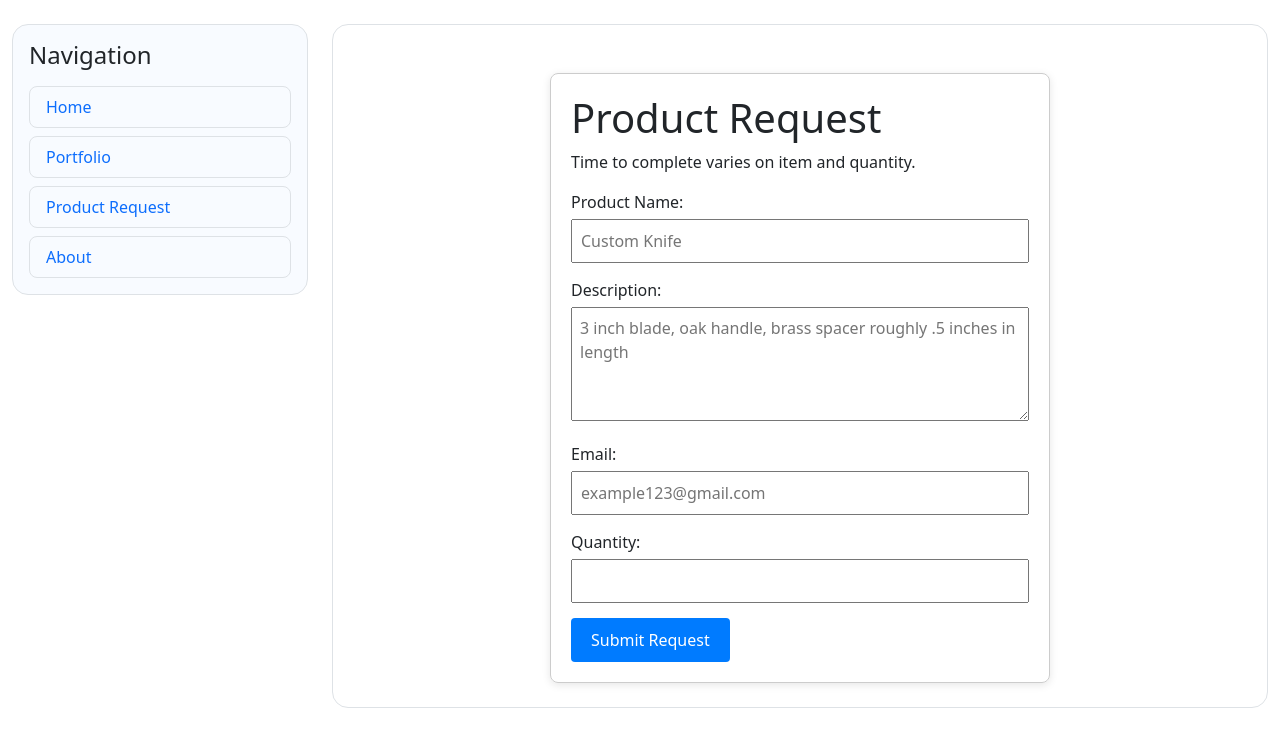
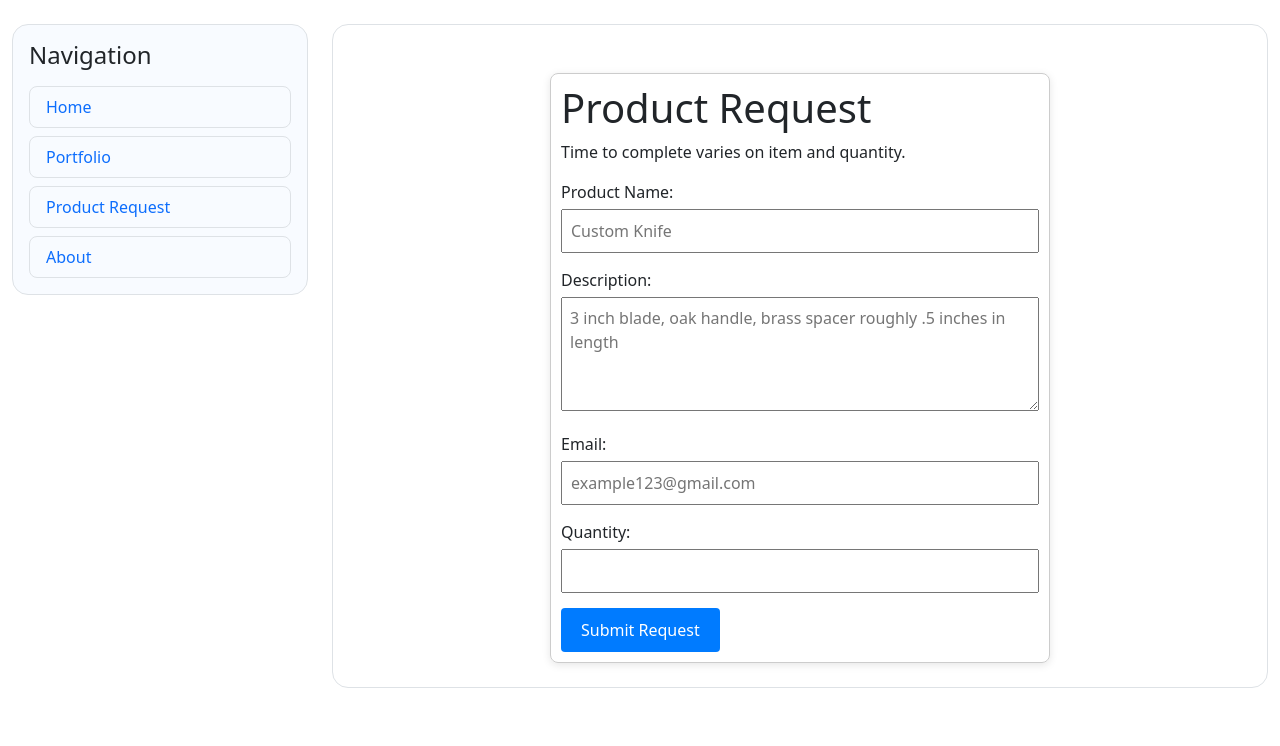
Before and after one commit to TheKingofHearts777/ding-a-ling_website_frontend, a React (Vite) app: page /#/product-request in a window 1280 px wide. Shown: the top 746 px of the page. Built offline with nearby package versions, Linux system fonts and the light colour scheme.

Commit message:
updated padding of form

```diff
--- a/src/ProductRequest.jsx
+++ b/src/ProductRequest.jsx
@@ -55,7 +55,7 @@ export default function ProductRequest() {
     }
 
     return (
-        <div style={{ width: 'auto', maxWidth: '500px', margin: 'auto', padding: '20px', justifyContent: 'center', border: '1px solid #ccc', borderRadius: '8px', boxShadow: '0 2px 8px rgba(0, 0, 0, 0.1)' }}>
+        <div style={{ width: 'auto', maxWidth: '500px', margin: 'auto', padding: '10px', justifyContent: 'center', border: '1px solid #ccc', borderRadius: '8px', boxShadow: '0 2px 8px rgba(0, 0, 0, 0.1)' }}>
             <h1>Product Request</h1>
             <p>Time to complete varies on item and quantity.</p>
             <form onSubmit={handleSubmit}>
```
